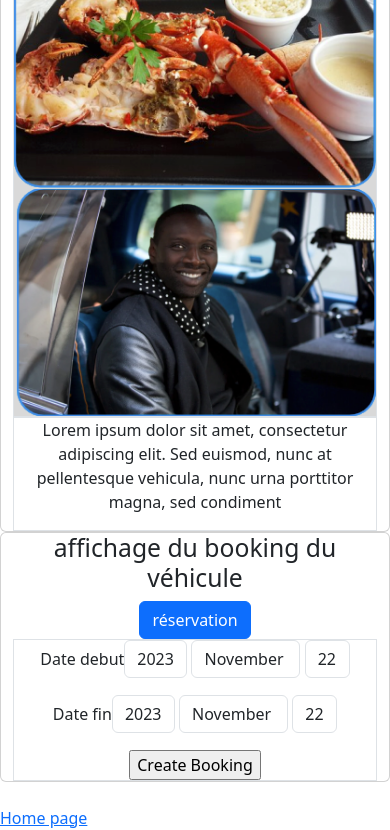
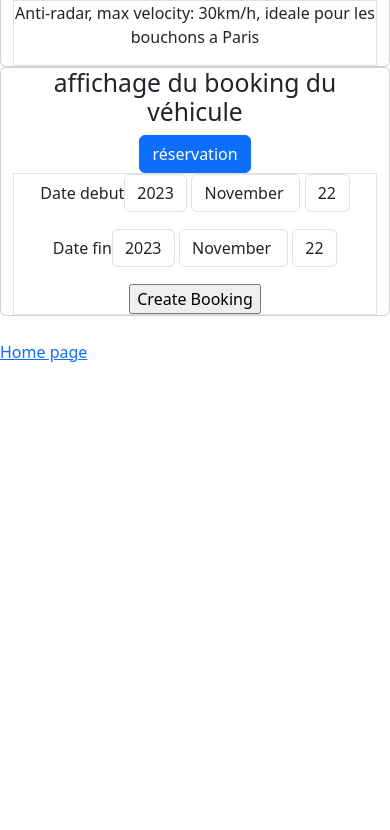
Before and after one commit to JPR9286/carconnect, a Rails app: page /vehicules/1 in a window 390 px wide. Shown: the part 410-1240 px from the top of the page. After the commit the page ends 772 px from the top, so only its background shows below. Run offline with Rails 7, Linux system fonts and the light colour scheme; a user stored in the database is signed in; data comes from the database, SQL or seed files in the repository; style sheets or scripts are compiled from the project's sources; some libraries are stand-ins or nearby versions.

Commit message:
lien vers le modèle ok

```diff
--- a/app/views/vehicules/show.html.erb
+++ b/app/views/vehicules/show.html.erb
@@ -5,29 +5,20 @@
     <div class="card col-lg-8 col-xs-12">
       <!-- Titre annonce -->
       <div class="border text-center">
-        <h2>Titre de la voiture</h2>
+        <h2><%= @vehicule.model %></h2>
       </div>
       <!-- div images -->
       <div class="border">
         <div class="row d-flex">
           <div class="col-lg-8 col-xs-12">
-            <%= image_tag "homard.png", alt: "Grande image", class: "img-fluid" %>
+            <%# <%= image_tag "homard.png", alt: "Grande image", class: "img-fluid" %>
+            <%= cl_image_tag @vehicule.photo.key, height: 300, width: 400, crop: :fill %>
           </div>
-          <div class="col-lg-4 col-xs-12">
-            <div class="row">
-              <div class="col-lg-12 col-sm-6">
-                <%= image_tag "homard_mayo.png", alt: "Petite image 1", class: "img-fluid" %>
-              </div>
-              <div class="col-lg-12 col-sm-6">
-                <%= image_tag "omar_sy.png", alt: "Petite image 2", class: "img-fluid" %>
-              </div>
-            </div>
-          </div>
-          </div>
+        </div>
       </div>
       <!-- détail annonce -->
       <div class="border">
-        <p class="text-center">Lorem ipsum dolor sit amet, consectetur adipiscing elit. Sed euismod, nunc at pellentesque vehicula, nunc urna porttitor magna, sed condiment</p>
+        <p class="text-center"><%= @vehicule.description %></p>
       </div>
     </div>
     <!-- Contenu du new booking -->
```
